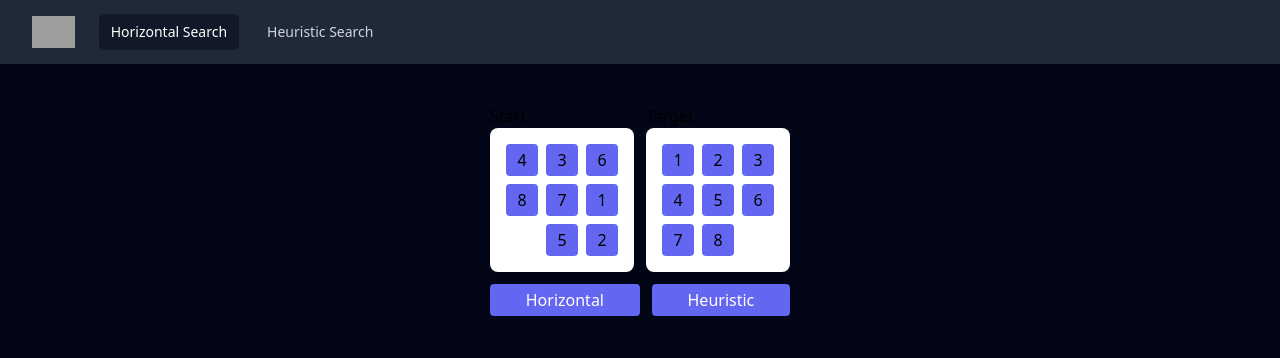
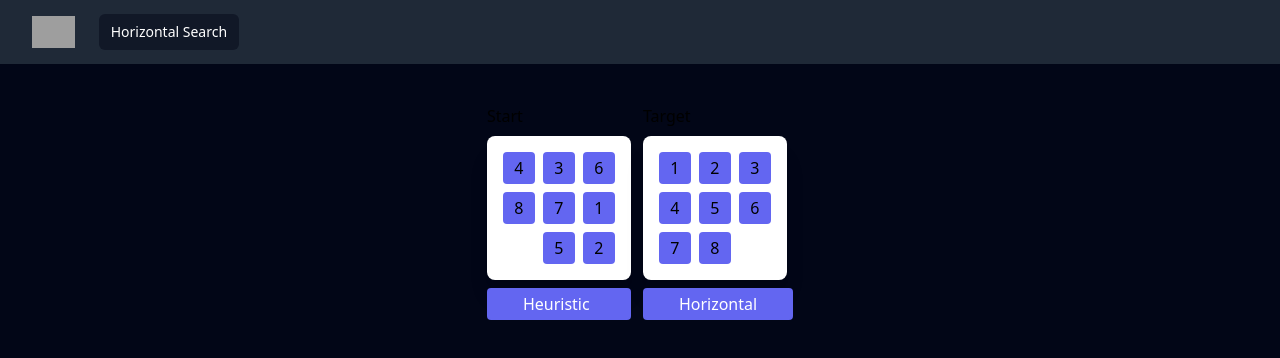
Before and after one commit to LucasAndrin/Puzzle8, a Vue app: page /horizontal in a window 1280 px wide. Shown: the top 358 px of the page. Built offline with nearby package versions, Linux system fonts and the light colour scheme; grey boxes are pictures that could not be loaded.

Commit message:
heuristic search done

```diff
--- a/src/assets/ts/heuristic-search.ts
+++ b/src/assets/ts/heuristic-search.ts
@@ -1,11 +1,57 @@
-import type { IPuzzle } from '@/types/puzzle';
+import type { IPuzzle, IPuzzleNode } from '@/types/puzzle';
+import cloneDeep from 'lodash/cloneDeep';
+import isEqual from 'lodash/isEqual';
+import { blockOf, nextOf } from './horizontal-search';
 
-import isEqual from 'lodash/isEqual';
+function manhattanDistance(state: IPuzzle, goal: IPuzzle): number {
+  let distance = 0;
+  for (let y = 0; y < state.length; y++) {
+    for (let x = 0; x < state[y].length; x++) {
+      const value = state[y][x];
+      if (value !== 0) {
+        const { x: goalX, y: goalY } = blockOf(goal, value);
+        distance += Math.abs(x - goalX) + Math.abs(y - goalY);
+      }
+    }
+  }
+  return distance;
+}
 
-function heuristicSearch(start: IPuzzle, end: IPuzzle) {
-  if (isEqual(start, end)) {
-    return [];
+export async function heuristicSearch(
+  start: IPuzzle,
+  end: IPuzzle,
+): Promise<IPuzzle[]> {
+  if (isEqual(start, end)) return [];
+
+  const priorityQueue: IPuzzleNode[] = [
+    { state: cloneDeep(start), path: [cloneDeep(start)], cost: 0 },
+  ];
+
+  const visited = new Set<string>([JSON.stringify(start)]);
+
+  while (priorityQueue.length > 0) {
+    priorityQueue.sort((a, b) => (a.cost + a.heuristic) - (b.cost + b.heuristic));
+    const { state, path, cost } = priorityQueue.shift() as IPuzzleNode;
+
+    for (const nextState of nextOf(state)) {
+      const serializedState = JSON.stringify(nextState);
+      if (visited.has(serializedState)) continue;
+
+      visited.add(serializedState);
+
+      const newPath = [...path, nextState];
+      const heuristic = manhattanDistance(nextState, end);
+
+      if (isEqual(nextState, end)) return newPath;
+
+      priorityQueue.push({
+        state: nextState,
+        path: newPath,
+        cost: cost + 1,
+        heuristic,
+      });
+    }
   }
 
-  return null;
+  throw new Error('No result found');
 }
--- a/src/components/navbar/Navbar.vue
+++ b/src/components/navbar/Navbar.vue
@@ -26,9 +26,6 @@ import NavbarLink from '@/components/navbar/NavbarLink.vue';
               <NavbarLink :to="{ name: 'horizontal' }"
                 >Horizontal Search</NavbarLink
               >
-              <NavbarLink :to="{ name: 'heuristic' }"
-                >Heuristic Search</NavbarLink
-              >
             </div>
           </div>
         </div>
--- a/src/router/index.ts
+++ b/src/router/index.ts
@@ -1,6 +1,5 @@
 import { createRouter, createWebHistory } from 'vue-router';
 import HomeView from '../views/HomeView.vue';
-import HeuristicSearch from '../views/puzzle/PuzzleHeuristicView.vue';
 import HorizontalSearch from '../views/puzzle/PuzzleHorizontalView.vue';
 
 const router = createRouter({
@@ -12,11 +11,6 @@ const router = createRouter({
       component: HomeView,
     },
     {
-      path: '/heuristic',
-      name: 'heuristic',
-      component: HeuristicSearch,
-    },
-    {
       path: '/horizontal',
       name: 'horizontal',
       component: HorizontalSearch,
--- a/src/views/puzzle/PuzzleHeuristicView.vue
+++ /dev/null
@@ -1,3 +0,0 @@
-<script setup lang="ts"></script>
-
-<template>Teste</template>
--- a/src/views/puzzle/PuzzleHorizontalView.vue
+++ b/src/views/puzzle/PuzzleHorizontalView.vue
@@ -8,6 +8,8 @@ import PuzzleBlock from '@/components/puzzle/PuzzleBlock.vue';
 
 /** Assets */
 import { horizontalSearch, toggleBlockOf } from '@/assets/ts/horizontal-search';
+import { heuristicSearch } from '@/assets/ts/heuristic-search';
+
 import { animate } from '@/assets/ts/puzzle';
 
 const start = ref<IPuzzle>([
@@ -43,9 +45,9 @@ function solve(method: (start: IPuzzle, end: IPuzzle) => Promise<IPuzzle[]>) {
 </script>
 
 <template>
-  <div class="text-dark flex flex-col gap-3 place-self-center dark:text-white">
-    <div class="flex flex-row gap-3">
-      <div class="flex flex-col">
+  <div class="text-dark flex flex-col gap-3 dark:text-white">
+    <div class="flex flex-row gap-3 justify-center">
+      <div class="flex flex-col gap-2">
         <h4>Start</h4>
 
         <Puzzle v-slot="{ block }" :data="start">
@@ -55,9 +57,15 @@ function solve(method: (start: IPuzzle, end: IPuzzle) => Promise<IPuzzle[]>) {
             @click="toggleBlockOf(start, block.value)"
           />
         </Puzzle>
+        <button
+            class="flex rounded bg-indigo-500 p-1 text-white px-9"
+            @click="solve(heuristicSearch)"
+          >
+            Heuristic
+          </button>
       </div>
 
-      <div class="flex flex-col">
+      <div class="flex flex-col gap-2">
         <h4>Target</h4>
 
         <Puzzle v-slot="{ block }" :data="end">
@@ -67,29 +75,20 @@ function solve(method: (start: IPuzzle, end: IPuzzle) => Promise<IPuzzle[]>) {
             @click="toggleBlockOf(end, block.value)"
           />
         </Puzzle>
+        <div class="flex flex-row gap-3 justify-center">
+          <button
+            class="flex rounded bg-indigo-500 p-1 text-white px-9"
+            @click="solve(horizontalSearch)"
+          >
+            Horizontal
+          </button>
+        </div>
       </div>
     </div>
-
-    <div class="flex flex-row gap-3">
-      <button
-        class="flex-grow rounded bg-indigo-500 p-1 text-white"
-        @click="solve(horizontalSearch)"
-      >
-        Horizontal
-      </button>
-
-      <button
-        class="flex-grow rounded bg-indigo-500 p-1 text-white"
-        @click="solve(horizontalSearch)"
-      >
-        Heuristic
-      </button>
-    </div>
-
     <template v-if="loading">Thinking...</template>
-
     <Puzzle v-else-if="result" :data="result" class="self-center" />
-
-    <template v-if="time"> Time: {{ time }}ms </template>
+    <template v-if="time">
+      <p class="text-center">Tempo: {{ time }}ms</p>
+    </template>
   </div>
 </template>
```
